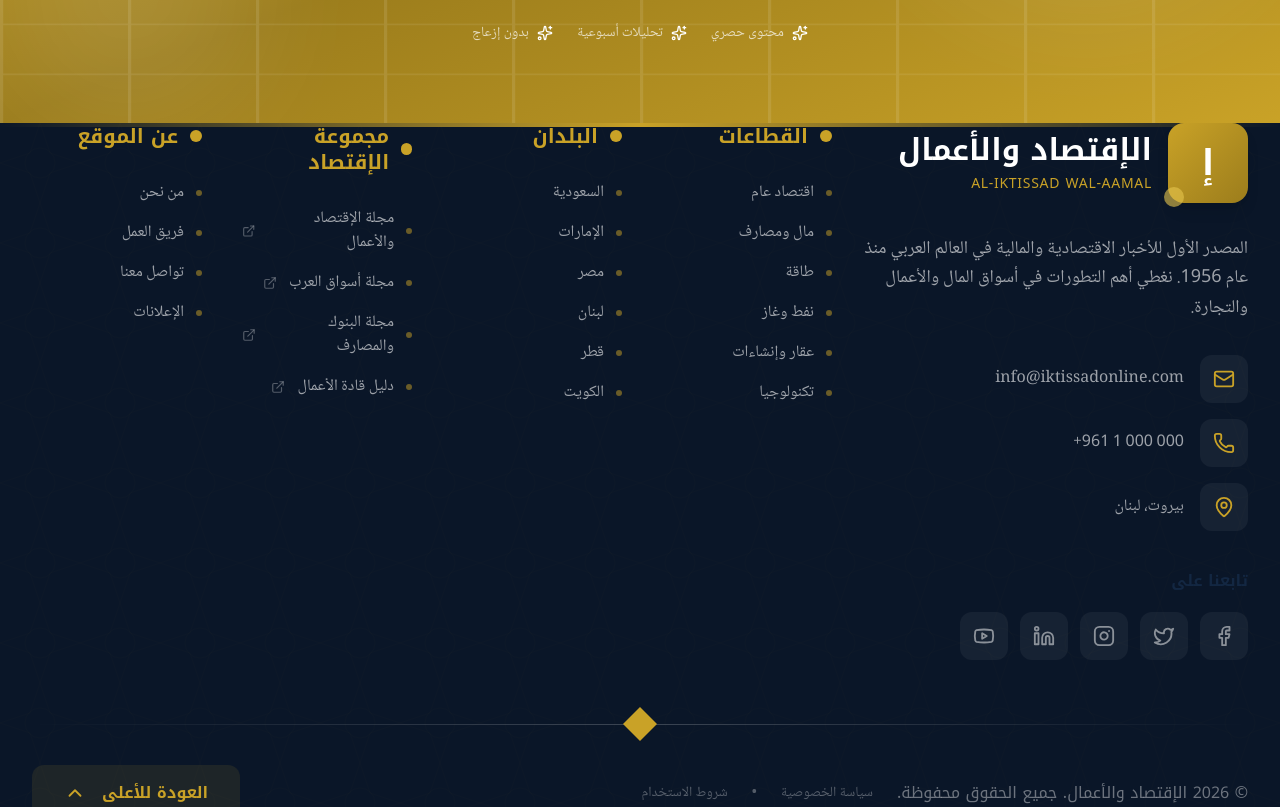
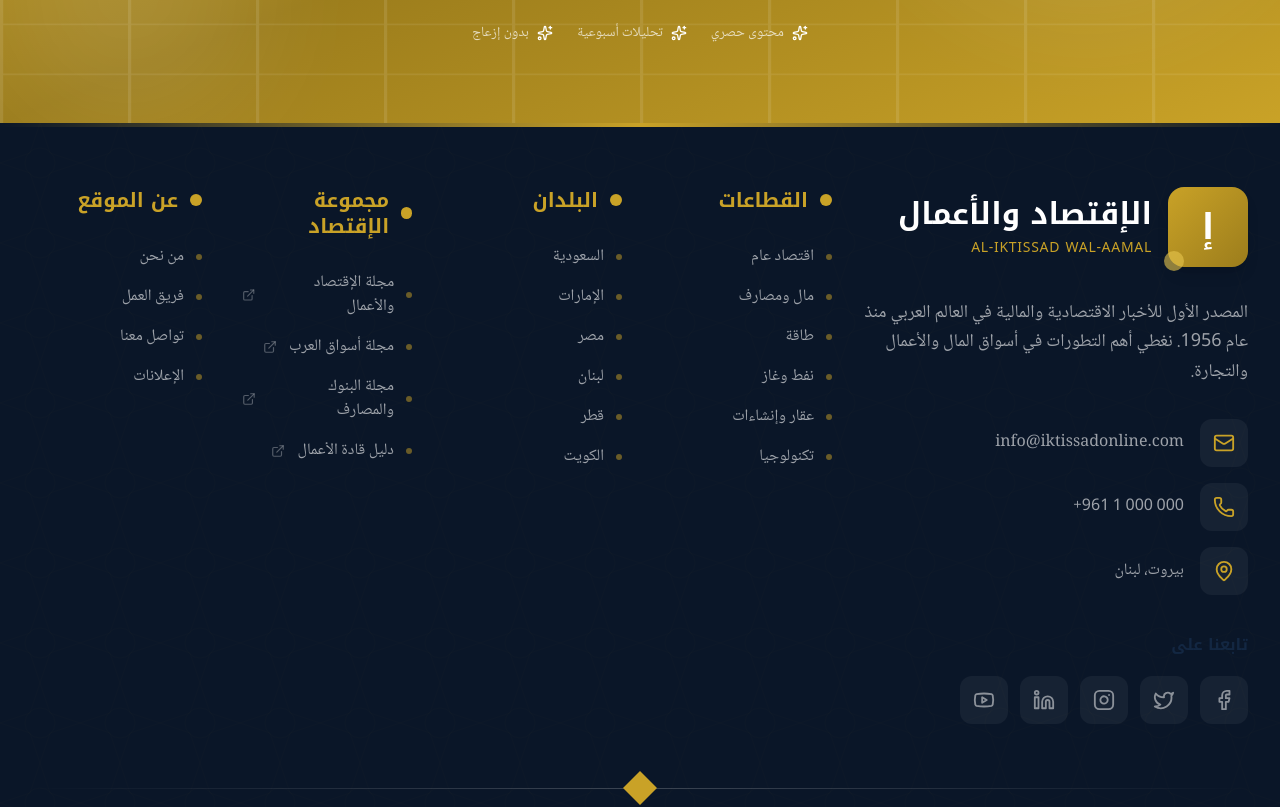
Before and after one commit to civilian-991/iktissad-redesign, a Next.js app: page / in a window 1280 px wide. Shown: the part 4700-5507 px from the top of the page. Built offline with nearby package versions, Linux system fonts and the light colour scheme.

Commit message:
Add pt-16 to footer wrapper for visible top spacing

```diff
--- a/src/components/Footer.tsx
+++ b/src/components/Footer.tsx
@@ -61,13 +61,13 @@
   return (
     <footer className="relative overflow-hidden">
       {/* Main Footer */}
-      <div className="bg-midnight text-white relative overflow-hidden">
+      <div className="bg-midnight text-white relative overflow-hidden pt-16">
         <div className="absolute inset-0 star-pattern opacity-20" />
 
         {/* Decorative Gold Line */}
         <div className="absolute top-0 left-0 right-0 h-1 bg-gradient-to-r from-transparent via-gold to-transparent" />
 
-        <div className="container-luxury relative pt-32 pb-20">
+        <div className="container-luxury relative py-16">
           <div className="grid grid-cols-1 lg:grid-cols-12 gap-12 lg:gap-8 mb-16">
             {/* Brand Column */}
             <div className="lg:col-span-4">
```
